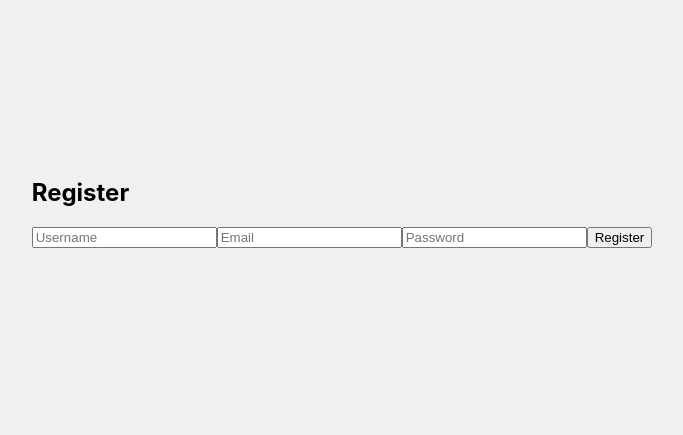
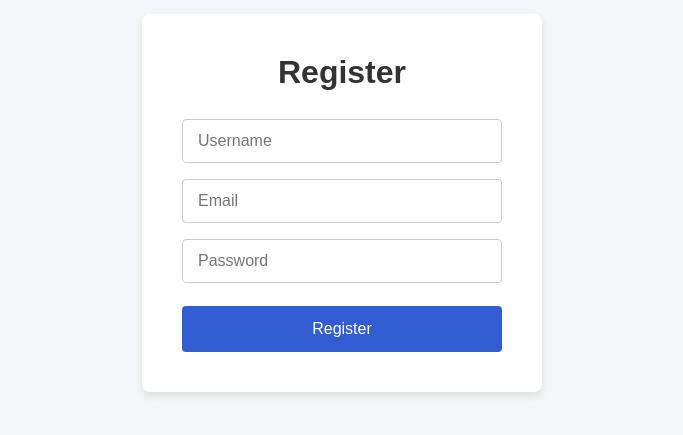
Before and after one commit to gayathirijeyananthan/RBAC-Authentication, a React (Create React App) app in the folder frontend/: page /register in a window 1280 px wide. Shown: the part 197-632 px from the top of the page, without its empty margins (298-981 px from the left). Built offline with nearby package versions, Linux system fonts and the light colour scheme.

Commit message:
Authentiication complete with RBAC

```diff
--- a/frontend/src/components/Login.css
+++ b/frontend/src/components/Login.css
@@ -1,45 +1,92 @@
-.login-container {
+/* Register.css */
+
+/* General Styles */
+* {
+    margin: 0;
+    padding: 0;
+    box-sizing: border-box;
+    font-family: 'Arial', sans-serif;
+  }
+
+  body {
+    background-color: #f4f6f9;
     display: flex;
     justify-content: center;
     align-items: center;
     height: 100vh;
-    background-color: #f7f7f7;
   }
 
-  .login-box {
-    background: white;
-    padding: 2rem;
+  /* Login Container */
+  .login-container {
+    background-color: #fff;
+    padding: 40px;
     border-radius: 8px;
     box-shadow: 0 4px 8px rgba(0, 0, 0, 0.1);
-    width: 300px;
-    text-align: center;
+    max-width: 400px;
+    width: 100%;
   }
 
-  .login-box h2 {
-    margin-bottom: 1.5rem;
-    font-size: 24px;
+  .login-container h2 {
+    text-align: center;
+    margin-bottom: 20px;
     color: #333;
+    font-size: 2rem;
+    font-weight: bold;
   }
 
-  .login-box input {
+  /* Form Inputs */
+  .login-container input {
     width: 100%;
-    padding: 10px;
-    margin: 10px 0;
+    padding: 12px 15px;
+    margin: 8px 0;
+    display: inline-block;
     border: 1px solid #ccc;
     border-radius: 4px;
+    box-sizing: border-box;
+    font-size: 1rem;
   }
 
-  .login-box button {
+  .login-container input:focus {
+    border-color: #007bff;
+    outline: none;
+    box-shadow: 0 0 5px rgba(0, 123, 255, 0.5);
+  }
+
+  /* Submit Button */
+  .login-container button {
     width: 100%;
-    padding: 10px;
-    background-color: #28a745;
+    background-color: #007bff;
+    color: white;
+    padding: 14px 20px;
+    margin-top: 15px;
     border: none;
-    color: white;
-    font-size: 16px;
     border-radius: 4px;
     cursor: pointer;
+    font-size: 1rem;
   }
 
-  .login-box button:hover {
-    background-color: #218838;
+  .login-container button:hover {
+    background-color: #0056b3;
+    transition: 0.3s;
   }
+
+  /* Media Query for Mobile Devices */
+  @media (max-width: 480px) {
+    .login-container {
+      padding: 20px;
+      box-shadow: none;
+      border-radius: 0;
+    }
+
+    .login-container h2 {
+      font-size: 1.8rem;
+    }
+
+    .login-container input {
+      font-size: 0.9rem;
+    }
+
+    .login-container button {
+      font-size: 0.9rem;
+    }
+  }
--- a/frontend/src/components/Login.js
+++ b/frontend/src/components/Login.js
@@ -1,7 +1,7 @@
 import React, { useState } from 'react';
 import { useNavigate } from 'react-router-dom';
 import axios from 'axios';
-import css from '../components/Login.css';
+import '../components/Login.css';
 
 const Login = ({ setToken, setRole }) => {
   const [email, setEmail] = useState('');
--- a/frontend/src/components/Register.css
+++ b/frontend/src/components/Register.css
@@ -1,45 +1,92 @@
-.register-container {
+/* Register.css */
+
+/* General Styles */
+* {
+    margin: 0;
+    padding: 0;
+    box-sizing: border-box;
+    font-family: 'Arial', sans-serif;
+  }
+
+  body {
+    background-color: #f4f6f9;
     display: flex;
     justify-content: center;
     align-items: center;
     height: 100vh;
-    background-color: #f0f0f0;
   }
 
-  .register-box {
-    background-color: white;
-    padding: 2rem;
+  /* Register Container */
+  .register-container {
+    background-color: #fff;
+    padding: 40px;
     border-radius: 8px;
     box-shadow: 0 4px 8px rgba(0, 0, 0, 0.1);
-    width: 320px;
-    text-align: center;
+    max-width: 400px;
+    width: 100%;
   }
 
-  .register-box h2 {
-    margin-bottom: 1.5rem;
-    font-size: 24px;
+  .register-container h2 {
+    text-align: center;
+    margin-bottom: 20px;
     color: #333;
+    font-size: 2rem;
+    font-weight: bold;
   }
 
-  .register-box input, .register-box select {
+  /* Form Inputs */
+  .register-container input {
     width: 100%;
-    padding: 10px;
-    margin: 10px 0;
+    padding: 12px 15px;
+    margin: 8px 0;
+    display: inline-block;
     border: 1px solid #ccc;
     border-radius: 4px;
+    box-sizing: border-box;
+    font-size: 1rem;
   }
 
-  .register-box button {
+  .register-container input:focus {
+    border-color: #325dd2;
+    outline: none;
+    box-shadow: 0 0 5px rgba(0, 123, 255, 0.5);
+  }
+
+  /* Submit Button */
+  .register-container button {
     width: 100%;
-    padding: 10px;
-    background-color: #007bff;
+    background-color: #325dd2;
+    color: white;
+    padding: 14px 20px;
+    margin-top: 15px;
     border: none;
-    color: white;
-    font-size: 16px;
     border-radius: 4px;
     cursor: pointer;
+    font-size: 1rem;
   }
 
-  .register-box button:hover {
-    background-color: #0056b3;
+  .register-container button:hover {
+    background-color: #218838;
+    transition: 0.3s;
   }
+
+  /* Media Query for Mobile Devices */
+  @media (max-width: 480px) {
+    .register-container {
+      padding: 20px;
+      box-shadow: none;
+      border-radius: 0;
+    }
+
+    .register-container h2 {
+      font-size: 1.8rem;
+    }
+
+    .register-container input {
+      font-size: 0.9rem;
+    }
+
+    .register-container button {
+      font-size: 0.9rem;
+    }
+  }
--- a/frontend/src/components/Register.js
+++ b/frontend/src/components/Register.js
@@ -1,7 +1,7 @@
 import React, { useState } from 'react';
 import { useNavigate } from 'react-router-dom';
 import axios from 'axios';
-import css from '../components/Register.css'
+import '../components/Register.css'
 
 const Register = () => {
   const [username, setUsername] = useState('');
```
Also changed, not shown: frontend/src/components/LandingPage.css (added), frontend/src/components/LandingPage.js (added).
